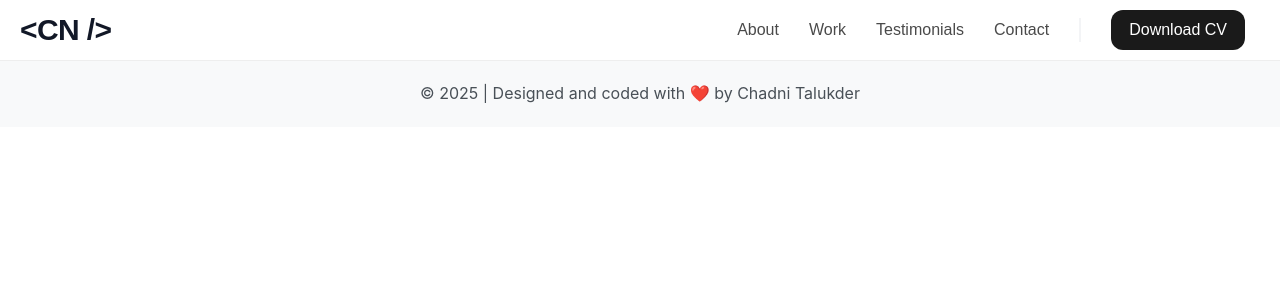
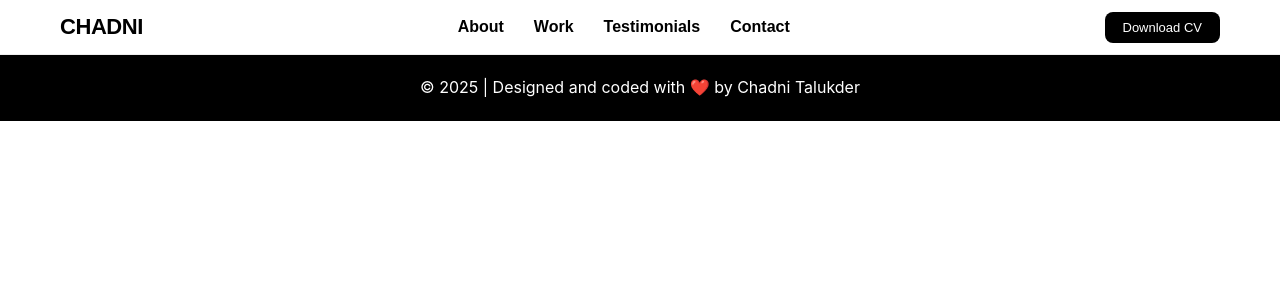
Before and after one commit to chadnitalukder2/vue-portfolio-2nd, a Vue app: page / in a window 1280 px wide. Shown: the top 300 px of the page. Built offline with nearby package versions, Linux system fonts and the light colour scheme.

Commit message:
update footer and navbar

```diff
--- a/index.html
+++ b/index.html
@@ -4,6 +4,8 @@
     <meta charset="UTF-8">
     <meta name="viewport" content="width=device-width, initial-scale=1.0">
     <title>vue-portfolio</title>
+    <link href="https://cdnjs.cloudflare.com/ajax/libs/font-awesome/5.15.3/css/all.min.css" rel="stylesheet"/>
+    <link href="https://fonts.googleapis.com/css2?family=Roboto:wght@400;700&amp;display=swap" rel="stylesheet"/>
   </head>
   <body>
     <div id="app"></div>
--- a/src/assets/base.css
+++ b/src/assets/base.css
@@ -4,7 +4,9 @@
   --vt-c-white-soft: #f8f8f8;
   --vt-c-white-mute: #f2f2f2;
 
-  --vt-c-black: #181818;
+  --vt-c-black: #000;
+  --hover-color: #2c2c2c;
+
   --vt-c-black-soft: #222222;
   --vt-c-black-mute: #282828;
 
--- a/src/components/Footer.vue
+++ b/src/components/Footer.vue
@@ -14,8 +14,8 @@
 .footer {
   text-align: center;
   padding: 20px;
-  background-color: #f8f9fa;
-  color: #495057;
+  background-color: var(--vt-c-black);
+  color: var(--vt-c-white);
   font-size: 16px;
 
   a {
--- a/src/components/Nav.vue
+++ b/src/components/Nav.vue
@@ -4,14 +4,14 @@
 
 <template>
     <div class="navbar">
-        <div class="logo">&lt;CN /&gt;</div>
+        <div class="logo">CHADNI</div>
         <div class="nav-links">
             <a href="#">About</a>
             <a href="#">Work</a>
             <a href="#">Testimonials</a>
             <a href="#">Contact</a>
-            <div class="divider"></div>
-
+        </div>
+        <div class="cv">
             <a href="#" class="btn">Download CV</a>
         </div>
     </div>
@@ -23,15 +23,15 @@
     display: flex;
     align-items: center;
     justify-content: space-between;
-    padding: 10px 20px;
+    padding: 12px 60px;
     background: #fffffff0;
     border-bottom: 1px solid #cbcaca54;
 
     .logo {
-        font-size: 1.875rem;
+        font-size: 22px;
         line-height: 1.875rem;
         font-weight: 700;
-        color: #121827;
+        color: var(--vt-c-black);
         letter-spacing: -.02em;
 
     }
@@ -43,37 +43,32 @@
         a {
             margin: 0 15px;
             text-decoration: none;
-            color: #4a4a4a;
+            color: var(--vt-c-black);
             font-size: 1rem;
             line-height: 1.5rem;
-            font-weight: 500;
+            font-weight: 600;
             transition-property: all;
             transition-timing-function: cubic-bezier(.4, 0, .2, 1);
             transition-duration: .15s;
 
             &:hover {
-                color: #121827;
+                color: var(--hover-color);
             }
         }
 
-        .divider {
-            height: 1.5rem;
-            width: .125rem;
-            background-color: #F3F4F6;
-            margin: 0 15px;
-        }
+    }
 
-
+    .cv {
         .btn {
-            background-color: #1a1a1a;
+            background-color: var(--vt-c-black);
             color: #ffffff;
             padding: 8px 18px;
-            border-radius: .75rem;
+            border-radius: 8px;
             text-decoration: none;
-            font-size: 16px;
+            font-size: 13px;
 
             &:hover {
-                background-color: #1a1a1ad6;
+                background-color: var(--hover-color);
                 color: #fff;
             }
         }
```
